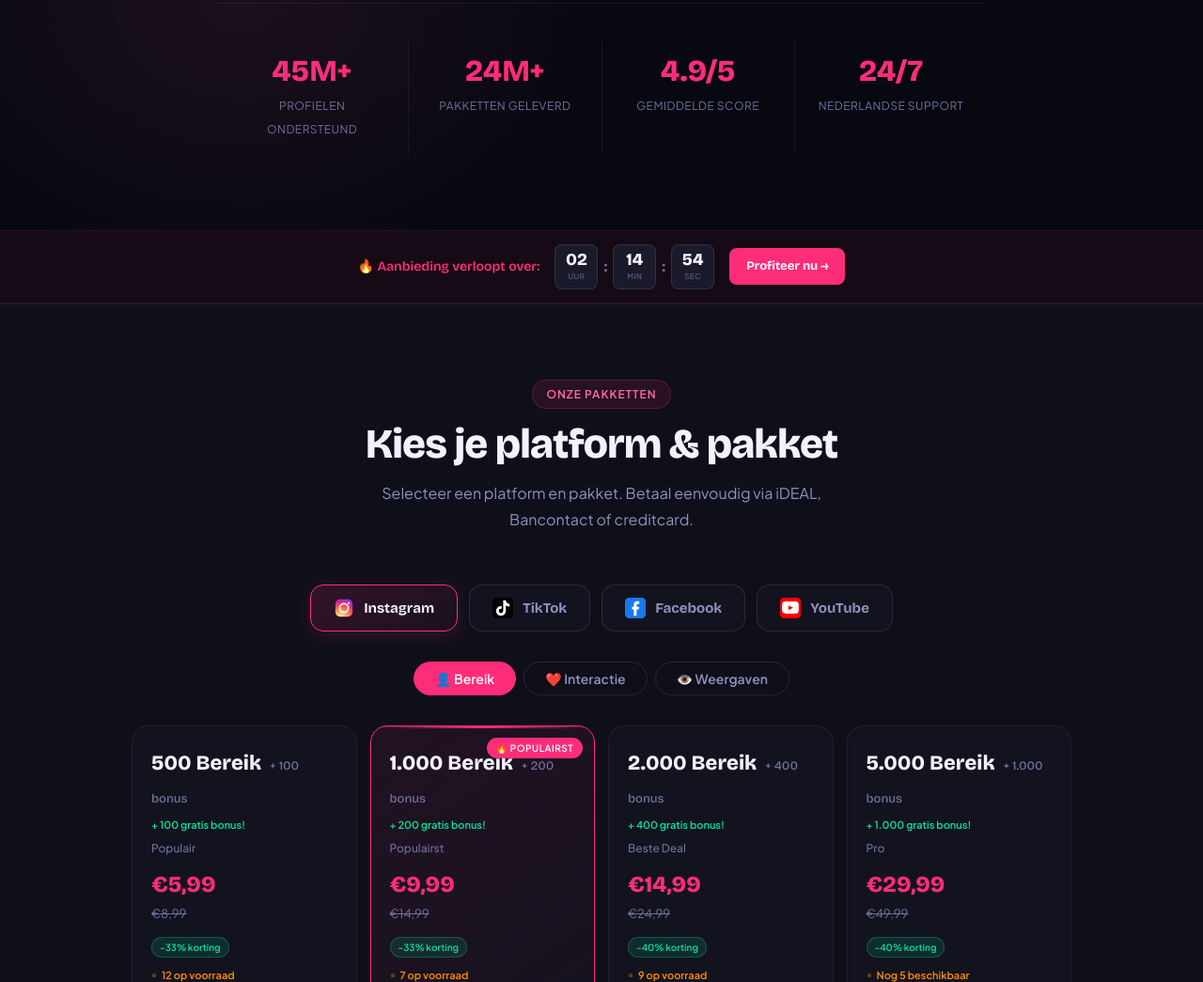
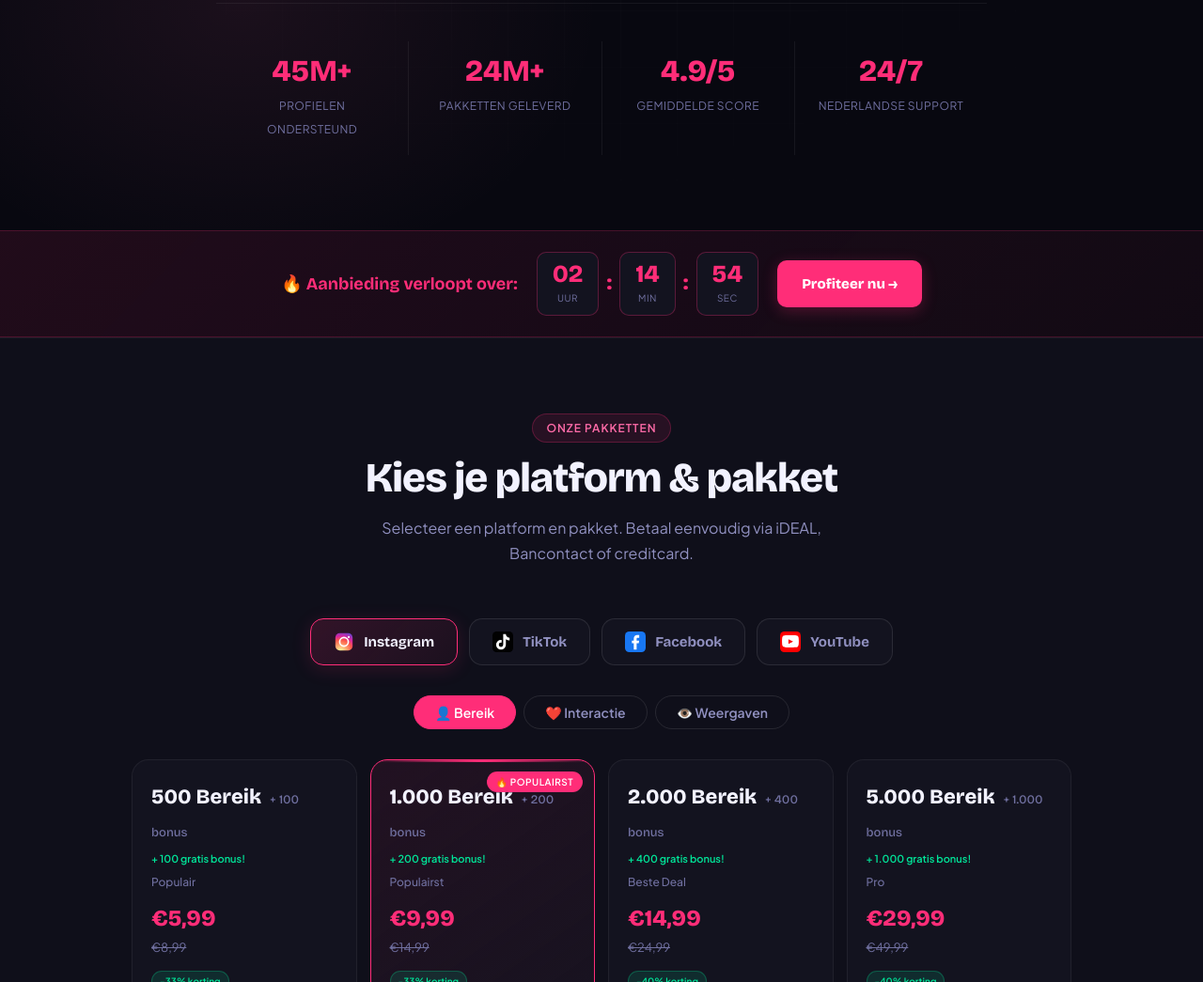
Before and after one commit to mrstekelenburg/boostsocials.nl, a website: page index.html in a window 1280 px wide. Shown: the part 949-1994 px from the top of the page at 94% size. Drawn offline with nearby package versions, Linux system fonts and the light colour scheme.

Commit message:
Update index.html

```diff
--- a/index.html
+++ b/index.html
@@ -175,22 +175,22 @@ nav.bar-hidden { top: 0; }
 
 /* ---- COUNTDOWN SECTION ---- */
 .countdown-banner {
-  background: rgba(255,45,120,0.05);
-  border-top: 1px solid rgba(255,45,120,0.12);
-  border-bottom: 1px solid rgba(255,45,120,0.12);
-  padding: 14px 5%;
+  background: linear-gradient(135deg, rgba(255,45,120,0.10), rgba(255,45,120,0.04));
+  border-top: 1px solid rgba(255,45,120,0.2);
+  border-bottom: 1px solid rgba(255,45,120,0.2);
+  padding: 22px 5%;
   text-align: center;
 }
-.countdown-inner { display: flex; align-items: center; justify-content: center; gap: 16px; flex-wrap: wrap; }
-.countdown-text { font-family: var(--font-head); font-size: 14px; font-weight: 600; color: var(--muted2); }
+.countdown-inner { display: flex; align-items: center; justify-content: center; gap: 20px; flex-wrap: wrap; }
+.countdown-text { font-family: var(--font-head); font-size: 18px; font-weight: 700; color: var(--text); }
 .countdown-text span { color: var(--pink); }
-.countdown-timer { display: flex; gap: 6px; align-items: center; }
-.cd-block { background: var(--card2); border: 1px solid var(--border2); border-radius: 8px; padding: 6px 10px; text-align: center; min-width: 46px; }
-.cd-num { font-family: var(--font-head); font-size: 18px; font-weight: 800; color: var(--text); line-height: 1; display: block; }
-.cd-label { font-size: 8px; color: var(--muted); text-transform: uppercase; letter-spacing: 0.5px; margin-top: 3px; display: block; }
-.cd-sep { font-family: var(--font-head); font-size: 16px; font-weight: 700; color: var(--muted); }
-.countdown-cta { background: var(--pink); color: white; border: none; padding: 9px 18px; border-radius: 8px; font-family: var(--font-head); font-size: 13px; font-weight: 700; cursor: pointer; text-decoration: none; display: inline-flex; align-items: center; gap: 6px; transition: all 0.2s; }
-.countdown-cta:hover { transform: translateY(-1px); box-shadow: 0 4px 16px var(--pink-glow); }
+.countdown-timer { display: flex; gap: 8px; align-items: center; }
+.cd-block { background: var(--card); border: 1px solid rgba(255,45,120,0.3); border-radius: 10px; padding: 10px 16px; text-align: center; min-width: 58px; }
+.cd-num { font-family: var(--font-head); font-size: 26px; font-weight: 900; color: var(--pink); line-height: 1; display: block; }
+.cd-label { font-size: 10px; color: var(--muted); text-transform: uppercase; letter-spacing: 0.5px; margin-top: 4px; display: block; }
+.cd-sep { font-family: var(--font-head); font-size: 22px; font-weight: 900; color: var(--pink); }
+.countdown-cta { background: var(--pink); color: white; border: none; padding: 13px 26px; border-radius: 10px; font-family: var(--font-head); font-size: 15px; font-weight: 800; cursor: pointer; text-decoration: none; display: inline-flex; align-items: center; gap: 8px; transition: all 0.2s; box-shadow: 0 4px 16px var(--pink-glow); }
+.countdown-cta:hover { transform: translateY(-1px); box-shadow: 0 6px 20px rgba(255,45,120,0.45); }
 
 /* ---- SECTION ---- */
 section { padding: 80px 5%; }
```
